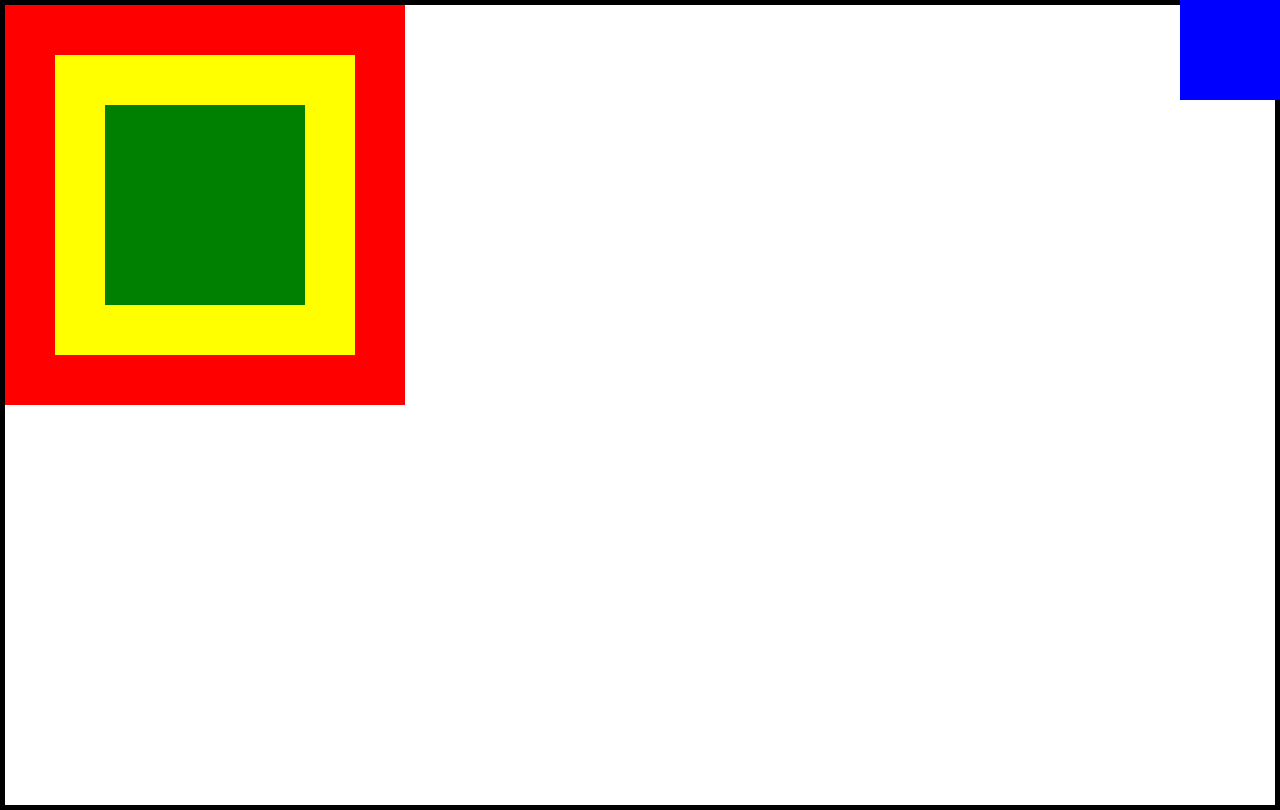
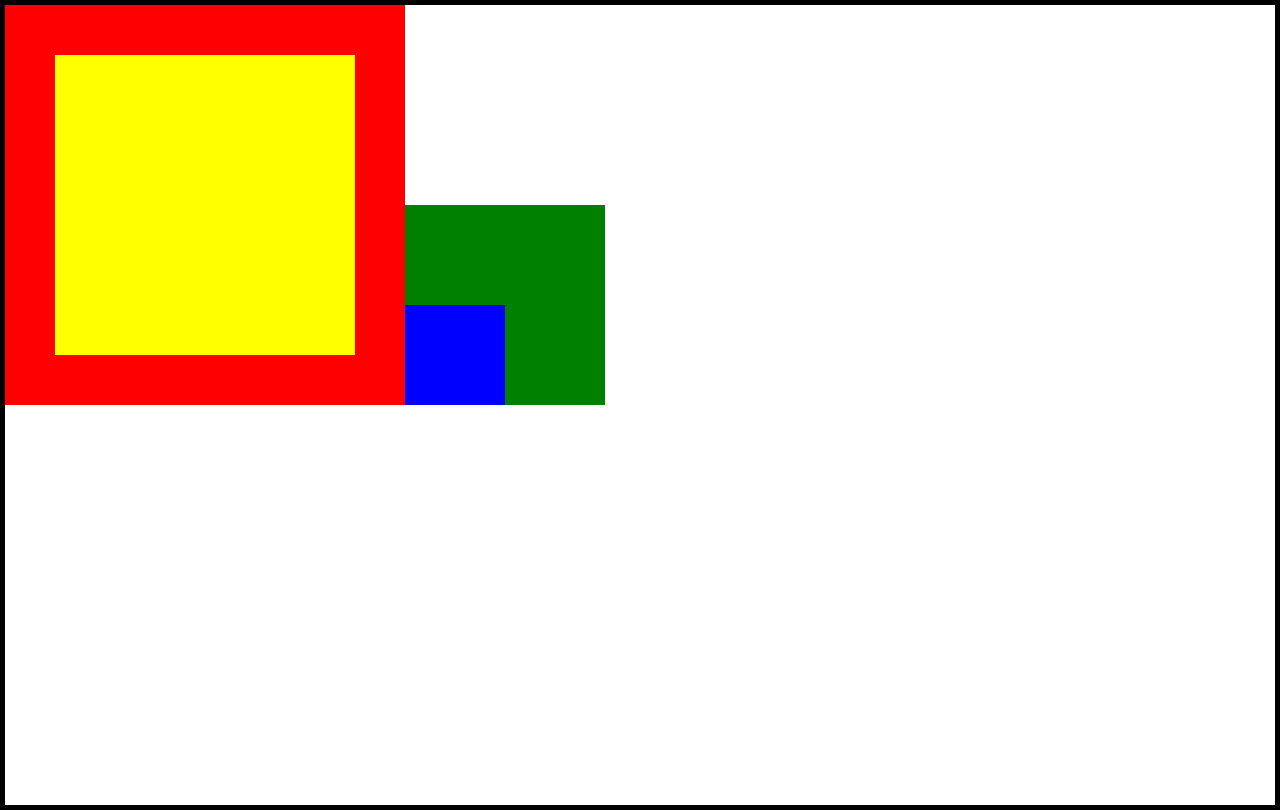
Before and after one commit to DanicaRad/css-mocks, a plain HTML site: page index.html in a window 1280 px wide. Drawn offline with Linux system fonts and the light colour scheme.

Commit message:
Update style.css

```diff
--- a/style.css
+++ b/style.css
@@ -10,15 +10,13 @@ body {
   height: 400px;
   background-color: red;
   position: absolute;
-  top: 0px;
-  left: 0px;
 }
 
 .two {
   width: 300px;
   height: 300px;
   background-color: yellow;
-  position: relative;
+  position: absolute;
   top: 50px;
   left: 50px;
 }
@@ -27,16 +25,16 @@ body {
   width: 200px;
   height: 200px;
   background-color: green;
-  position: relative;
-  top: 50px;
-  left: 50px;
+  position: absolute;
+  top: 150px;
+  left: 350px;
 }
 
 .four {
   width: 100px;
   height: 100px;
   background-color: blue;
-  position: fixed;
-  top: 0px;
-  right: 0px;
+  position: absolute;
+  left: 0px;
+  bottom: 0px;
 }
```
